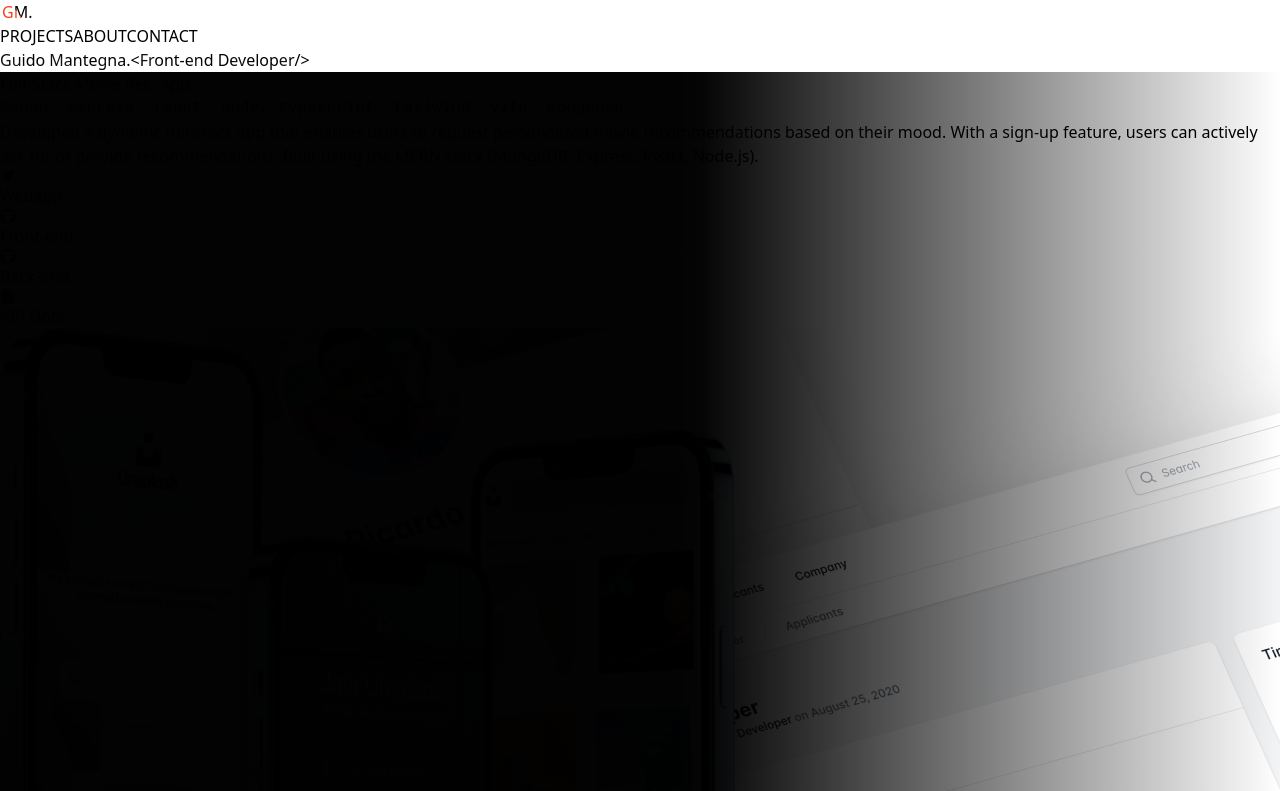
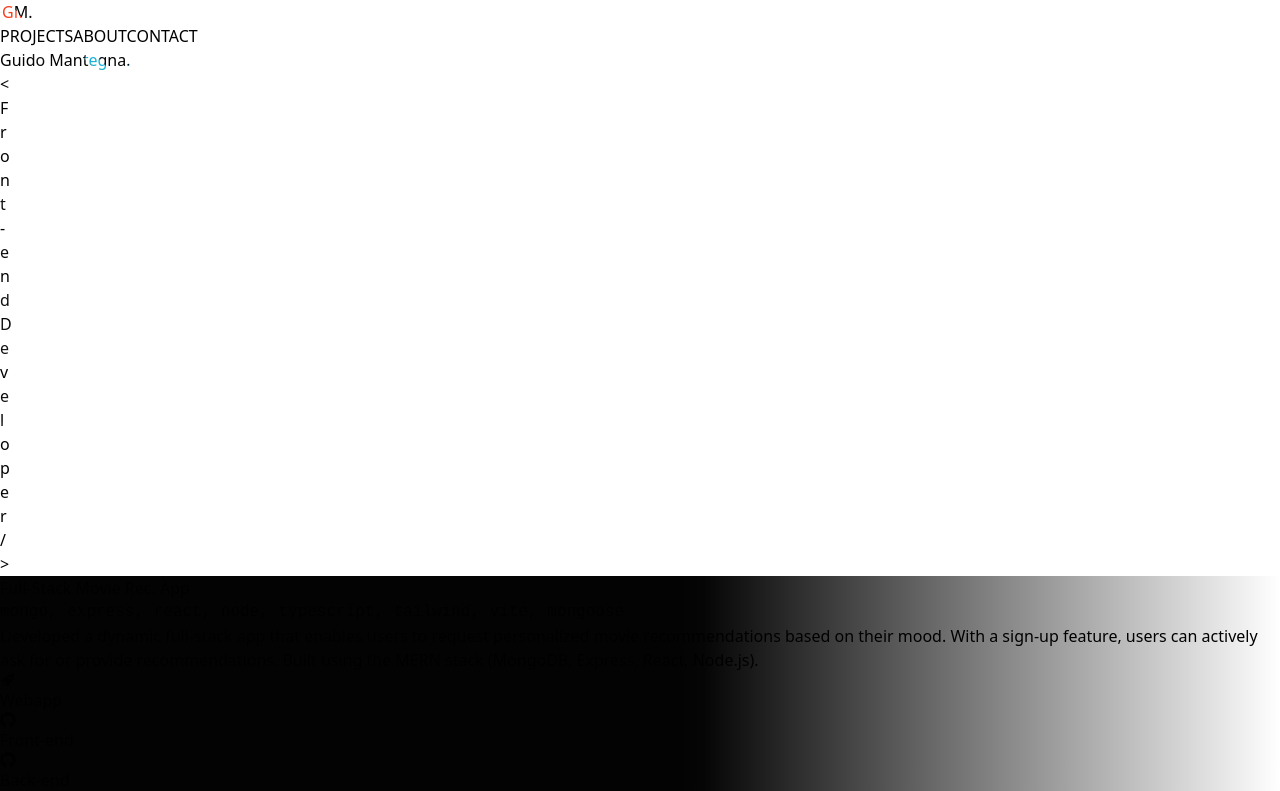
Before and after one commit to GuidoMantegna/portfolio, a React (Vite) app: page / in a window 1280 px wide. Shown: the top 791 px of the page. Built offline with nearby package versions, Linux system fonts and the light colour scheme; a web font is replaced by a local one.

Commit message:
Add H1 Background effect

```diff
--- a/src/components/Layout.tsx
+++ b/src/components/Layout.tsx
@@ -6,20 +6,20 @@ interface LayoutProps {
 
 const Layout: React.FC<LayoutProps> = ({ children }) => {
   return (
-    <div className="">
+    <div className="relative">
       <header className="flex justify-between w-full absolute left-0 p-10">
         {/* <header className="flex justify-between fixed w-full left-0 p-10"> */}
         <a href="#home" className="text-4xl font-black tracking-[-5px] GM-logo">
           GM.
         </a>
         <nav className="flex gap-5 items-center">
-          <a href="#projects" className="text-2xl font-bold">
+          <a href="#projects" className="text-xl font-bold">
             PROJECTS
           </a>
-          <a href="#about" className="text-2xl font-bold">
+          <a href="#about" className="text-xl font-bold">
             ABOUT
           </a>
-          <a href="#contact" className="text-2xl font-bold">
+          <a href="#contact" className="text-xl font-bold">
             CONTACT
           </a>
         </nav>
--- a/src/index.css
+++ b/src/index.css
@@ -14,10 +14,17 @@
 }
 
 h1 {
-  background-image: url("./assets/images/pattern.jpg");
+  background-image: url("./assets/images/pattern-c.jpg");
   background-clip: text;
-  background-size: cover;
+  background-size: 80%;
   color: transparent;
+  /* filter: brightness(75%); */
+}
+
+.test-light {
+  background-image: url("./assets/images/pattern-b.jpg");
+  background-color: rgba(70, 70, 70, 0.8);
+  background-blend-mode: multiply;
 }
 
 body {
--- a/src/pages/Home.tsx
+++ b/src/pages/Home.tsx
@@ -1,11 +1,85 @@
+import React, { useEffect, useState } from "react"
+import { motion } from "motion/react"
+
+const draw = {
+  hidden: { pathLength: 0, opacity: 0 },
+  visible: (i: number) => {
+    const delay = 1 + i * 0.1
+    return {
+      // dashArray: 200,
+      // pathLength: 1,
+      opacity: 1,
+      transition: {
+        // pathLength: { delay, type: "spring", duration: 1.5, bounce: 0 },
+        opacity: { delay, duration: 0.01 },
+      },
+    }
+  },
+}
+
+const frontend = "<Front-end Developer/>".split("")
+
 const Home: React.FC = () => {
+  const [H1BackPosition, setH1BackPosition] = useState({ x: 0, y: 0 })
+  const H1Ref = React.useRef<HTMLHeadingElement>(null)
+
+  useEffect(() => {
+    // Get mouse position
+    const setH1BG = (e: MouseEvent) => {
+      const x = e.clientX
+      const y = e.clientY
+      const windowWidth = window.innerWidth
+      const windowHeight = window.innerHeight
+      const YCenter = windowHeight / 2
+      const XCenter = windowWidth / 2
+      const isUp = y < YCenter
+      const isLeft = x < XCenter
+
+      setH1BackPosition({ x: isLeft ? -4 : 4, y: isUp ? 1 : -1 })
+    }
+
+    // Add event listener
+    document.addEventListener("mousemove", setH1BG)
+
+    // Remove event listener
+    return () => {
+      document.removeEventListener("mousemove", setH1BG)
+    }
+  }, [])
+
   return (
     <>
       <section className="h-screen flex items-center" id="home">
-        <h1 className="text-[140px] leading-[110px] text-left font-extrabold py-[4%] ps-[5%]">
-          Guido Mantegna.
-          <span className="block text-[60px] text-gray-950">{`<Front-end Developer/>`}</span>
-        </h1>
+        <motion.div
+          initial={{ y: "-20px" }}
+          whileInView={{ y: "0" }}
+          transition={{ type: "spring" }}
+        >
+          <h1
+            ref={H1Ref}
+            className={`text-[140px] leading-[110px] text-left font-extrabold py-[4%] ps-[5%] transition-all ease-linear duration-500`}
+            style={{
+              backgroundPositionX: `${H1BackPosition.x}%`,
+              backgroundPositionY: `${H1BackPosition.y}%`,
+            }}
+          >
+            Guido Mantegna.
+            {/* <span className="block text-[60px] text-gray-950">{`<Front-end Developer/>`}</span> */}
+            <span className="text-[60px] text-gray-950 flex">
+              {frontend.map((el, i) => (
+                <motion.p
+                  variants={draw}
+                  custom={i}
+                  initial="hidden"
+                  animate="visible"
+                  className={el === "d" ? "pr-[15px]" : ""}
+                >
+                  {el}
+                </motion.p>
+              ))}
+            </span>
+          </h1>
+        </motion.div>
       </section>
     </>
   )
```
Also changed, not shown: src/assets/images/pattern-b.jpg (added), src/assets/images/pattern-c.jpg (added).
